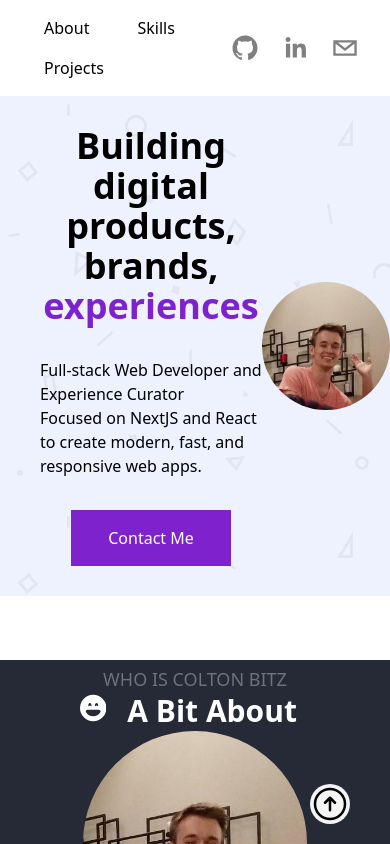
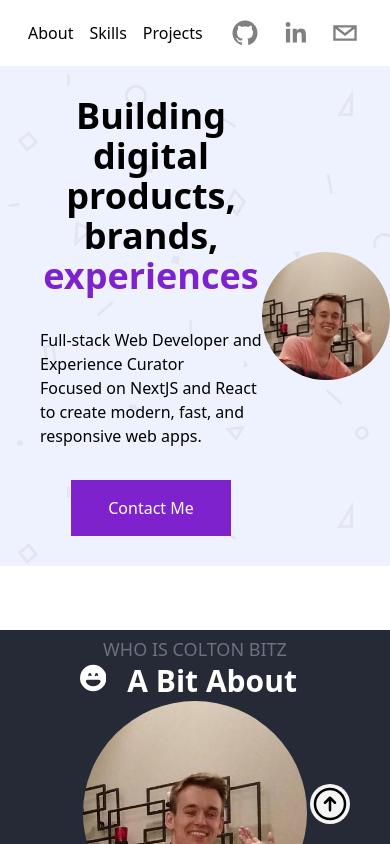
Before and after one commit to Coltonb-boop/portfolio-nextjs13, a Next.js app: page / in a window 390 px wide. Built offline with nearby package versions, Linux system fonts and the light colour scheme.

Commit message:
Fixed minor responsiveness issue with header

```diff
--- a/styles/globals.css
+++ b/styles/globals.css
@@ -4,7 +4,7 @@
 
 @layer components {
   .heroButton {
-    @apply px-6 py-2 text-black hover:text-purple-700
+    @apply px-2 sm:px-6 py-2 text-black hover:text-purple-700
   }
 
   .contactInput {
```
